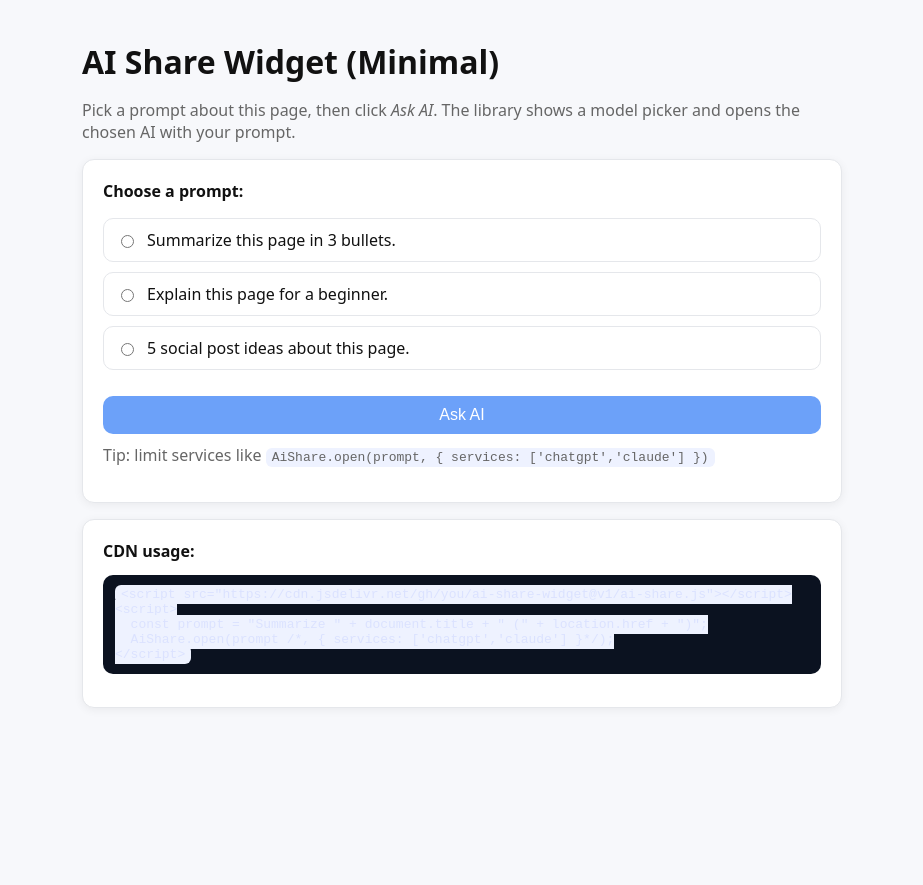
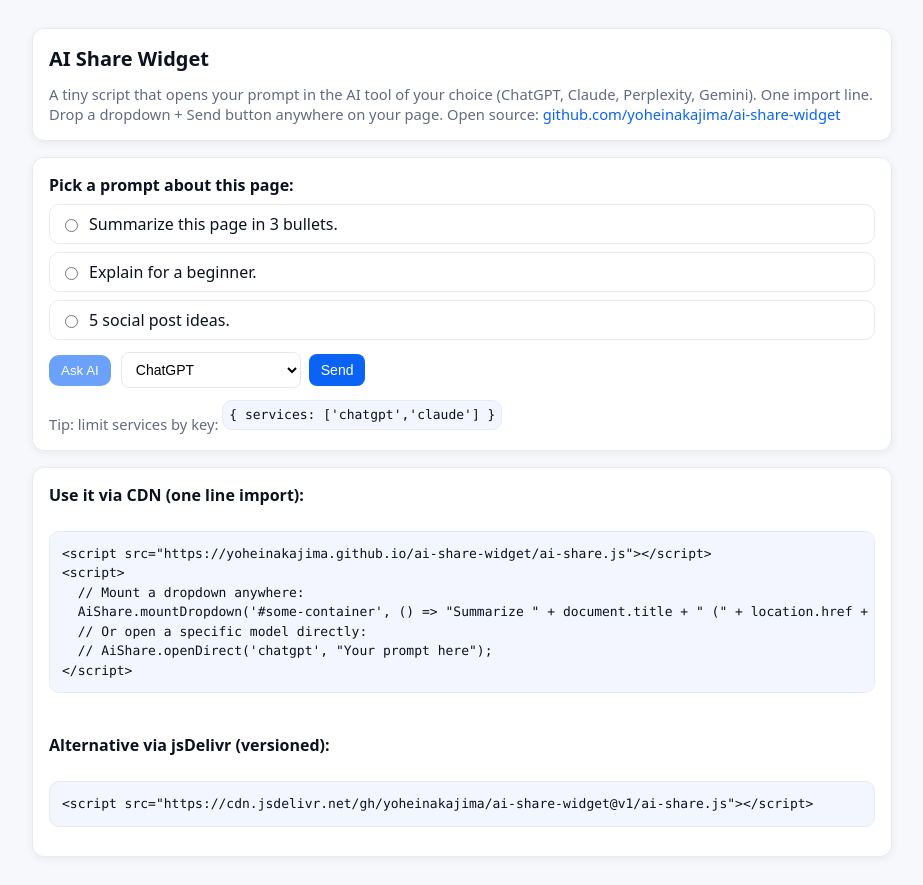
Before and after one commit to yoheinakajima/ai-share-widget, a plain HTML site: page index.html in a window 1280 px wide. Shown: the whole page, without its empty margins (178-1101 px from the left). Before the commit the page ends 800 px from the top, so only its background shows below. Drawn offline with Linux system fonts and the light colour scheme.

Commit message:
Refactor AI Share Widget HTML and styles
Updated the title and improved styling for the AI Share Widget. Enhanced the HTML structure and added descriptions for better clarity.

```diff
--- a/index.html
+++ b/index.html
@@ -2,59 +2,93 @@
 <html lang="en">
 <head>
   <meta charset="UTF-8" />
-  <title>AI Share — Minimal Demo</title>
+  <title>AI Share Widget — Minimal Demo</title>
   <meta name="viewport" content="width=device-width,initial-scale=1" />
   <style>
-    body{font-family:system-ui,-apple-system,Segoe UI,Roboto,Helvetica,Arial,sans-serif;background:#f7f8fb;color:#111;margin:0}
-    .wrap{max-width:760px;margin:0 auto;padding:40px 20px}
-    h1{margin:0 0 10px}
-    .card{background:#fff;border:1px solid #e5e7eb;border-radius:12px;padding:20px;box-shadow:0 2px 10px rgba(0,0,0,.06)}
-    .muted{color:#666}
-    .options{display:grid;gap:10px;margin:16px 0}
-    .opt{display:flex;align-items:center;gap:10px;padding:10px 12px;border:1px solid #e5e7eb;border-radius:10px;background:#fff}
-    .ask{margin-top:10px;width:100%;padding:10px 14px;border-radius:10px;border:0;background:#0b63f6;color:#fff;font-size:1rem;cursor:not-allowed;opacity:.6}
-    .ask.enabled{cursor:pointer;opacity:1}
-    .ask.enabled:hover{background:#094bd2}
-    code{background:#eef2ff;padding:2px 6px;border-radius:6px}
+    :root {
+      --fg: #0b1220; --muted:#626b7f; --border:#e6eaf2; --card:#ffffff; --bg:#f6f8fc;
+      --radius:12px; --shadow: 0 2px 10px rgba(0,0,0,.06);
+      --mono: ui-monospace, SFMono-Regular, Menlo, Consolas, "Liberation Mono", monospace;
+      --sans: system-ui, -apple-system, Segoe UI, Roboto, Helvetica, Arial, sans-serif;
+    }
+    body { margin:0; background:var(--bg); color:var(--fg); font-family:var(--sans); }
+    .wrap { max-width:860px; margin:0 auto; padding:28px 16px; display:grid; gap:16px; }
+    .row { display:grid; gap:12px; }
+    .card { background:var(--card); border:1px solid var(--border); border-radius:var(--radius); box-shadow:var(--shadow); padding:16px; }
+    h1 { margin:0; font-size:1.25rem; }
+    p { margin:0; }
+    .muted { color:var(--muted); }
+    .opts { display:grid; gap:8px; margin-top:8px; }
+    .opt { display:flex; gap:8px; align-items:center; padding:8px 10px; border:1px solid var(--border); border-radius:10px; background:#fff; }
+    .btn { padding:8px 12px; border-radius:10px; border:0; background:#0b63f6; color:#fff; cursor:not-allowed; opacity:.6; }
+    .btn.enabled { cursor:pointer; opacity:1; }
+    .btn.enabled:hover { background:#094bd2; }
+    .inline { display:flex; gap:10px; align-items:center; }
+    .code { font-family:var(--mono); font-size:13px; line-height:1.5; padding:12px; background:#f3f5ff; color:#0b1220; border:1px solid var(--border); border-radius:10px; overflow:auto; }
+    .small { font-size:.92rem; }
+    a { color:#0b63f6; text-decoration:none; }
+    a:hover { text-decoration:underline; }
+    .spacer { height:4px; }
   </style>
 </head>
 <body>
   <div class="wrap">
-    <h1>AI Share Widget (Minimal)</h1>
-    <p class="muted">
-      Pick a prompt about this page, then click <em>Ask AI</em>. The library shows a model picker and opens the chosen AI with your prompt.
-    </p>
-
-    <div class="card">
-      <strong>Choose a prompt:</strong>
-      <div class="options" id="prompt-options">
-        <label class="opt"><input type="radio" name="p" value="Summarize {{PAGE_TITLE}} at {{PAGE_URL}} in 3 bullets."> Summarize this page in 3 bullets.</label>
-        <label class="opt"><input type="radio" name="p" value="Explain the content of {{PAGE_TITLE}} to a beginner."> Explain this page for a beginner.</label>
-        <label class="opt"><input type="radio" name="p" value="Create 5 social post ideas referencing {{PAGE_TITLE}} (link: {{PAGE_URL}})."> 5 social post ideas about this page.</label>
-      </div>
-      <button id="ask" class="ask">Ask AI</button>
-      <p class="muted" style="margin-top:10px">
-        Tip: limit services like <code>AiShare.open(prompt, { services: ['chatgpt','claude'] })</code>
+    <!-- Header / README-ish info -->
+    <div class="card row">
+      <h1>AI Share Widget</h1>
+      <p class="muted small">
+        A tiny script that opens your prompt in the AI tool of your choice (ChatGPT, Claude, Perplexity, Gemini).
+        One import line. Drop a dropdown + Send button anywhere on your page.
+        Open source: <a href="https://github.com/yoheinakajima/ai-share-widget" target="_blank" rel="noopener">github.com/yoheinakajima/ai-share-widget</a>
       </p>
     </div>
 
-    <div class="card" style="margin-top:16px">
-      <strong>CDN usage:</strong>
-      <pre style="background:#0b1220;color:#dbe2ff;padding:12px;border-radius:10px;overflow:auto"><code>&lt;script src="https://cdn.jsdelivr.net/gh/you/ai-share-widget@v1/ai-share.js"&gt;&lt;/script&gt;
+    <!-- Prompt picker + dropdown target -->
+    <div class="card row">
+      <div>
+        <strong>Pick a prompt about this page:</strong>
+        <div class="opts" id="prompt-options">
+          <label class="opt"><input type="radio" name="p" value="Summarize {{PAGE_TITLE}} at {{PAGE_URL}} in 3 concise bullets."> Summarize this page in 3 bullets.</label>
+          <label class="opt"><input type="radio" name="p" value="Explain the content of {{PAGE_TITLE}} for a beginner (avoid jargon)."> Explain for a beginner.</label>
+          <label class="opt"><input type="radio" name="p" value="Create five social post ideas referencing {{PAGE_TITLE}} (link: {{PAGE_URL}})."> 5 social post ideas.</label>
+        </div>
+      </div>
+
+      <div class="inline">
+        <button id="ask" class="btn">Ask AI</button>
+        <!-- Inline dropdown mounts here -->
+        <span id="ai-dest"></span>
+      </div>
+      <p class="muted small">
+        Tip: limit services by key: <code class="code" style="display:inline-block;padding:4px 6px;">{ services: ['chatgpt','claude'] }</code>
+      </p>
+    </div>
+
+    <!-- How to use (CDN import with full URL) -->
+    <div class="card row">
+      <strong>Use it via CDN (one line import):</strong>
+      <pre class="code">&lt;script src="https://yoheinakajima.github.io/ai-share-widget/ai-share.js"&gt;&lt;/script&gt;
 &lt;script&gt;
-  const prompt = "Summarize " + document.title + " (" + location.href + ")";
-  AiShare.open(prompt /*, { services: ['chatgpt','claude'] }*/);
-&lt;/script&gt;</code></pre>
+  // Mount a dropdown anywhere:
+  AiShare.mountDropdown('#some-container', () =&gt; "Summarize " + document.title + " (" + location.href + ")");
+  // Or open a specific model directly:
+  // AiShare.openDirect('chatgpt', "Your prompt here");
+&lt;/script&gt;</pre>
+
+      <div class="spacer"></div>
+      <strong>Alternative via jsDelivr (versioned):</strong>
+      <pre class="code">&lt;script src="https://cdn.jsdelivr.net/gh/yoheinakajima/ai-share-widget@v1/ai-share.js"&gt;&lt;/script&gt;</pre>
     </div>
   </div>
 
-  <!-- One-line import -->
-  <script src="./ai-share.js"></script>
+  <!-- One-line import (full URL as requested) -->
+  <script src="https://yoheinakajima.github.io/ai-share-widget/ai-share.js"></script>
   <script>
-    // Simple demo: enable Ask AI when a prompt is selected, replace placeholders, then call AiShare.open(...)
+    // --- Demo wiring ---
     const askBtn = document.getElementById('ask');
     let chosen = "";
 
+    // Enable Ask AI after selecting a prompt
     document.getElementById('prompt-options').addEventListener('change', (e) => {
       if (e.target && e.target.name === 'p') {
         chosen = e.target.value || "";
@@ -63,6 +97,7 @@
       }
     });
 
+    // Simple context replacement in the demo page (library stays minimal)
     function applyContext(p) {
       const sel = (window.getSelection && String(window.getSelection()).trim()) || "";
       return String(p)
@@ -71,11 +106,18 @@
         .replaceAll("{{SELECTION}}", sel.slice(0, 600));
     }
 
+    // Mount the inline dropdown once; prompt is resolved on click
+    // (We pass a function so it always uses the latest selected radio + context)
+    AiShare.mountDropdown('#ai-dest', () => applyContext(chosen), {
+      // services: ['chatgpt','claude'], // uncomment to limit
+      buttonText: 'Send'
+    });
+
+    // Optional: clicking "Ask AI" focuses the dropdown button (nice flow)
     askBtn.addEventListener('click', () => {
       if (!chosen) return;
-      const prompt = applyContext(chosen);
-      // Optional: limit services -> AiShare.open(prompt, { services: ['chatgpt','claude'] });
-      AiShare.open(prompt);
+      // no-op here; dropdown already present and ready to use
+      // (You could also auto-open a default service via AiShare.openDirect if you wanted.)
     });
   </script>
 </body>
```
